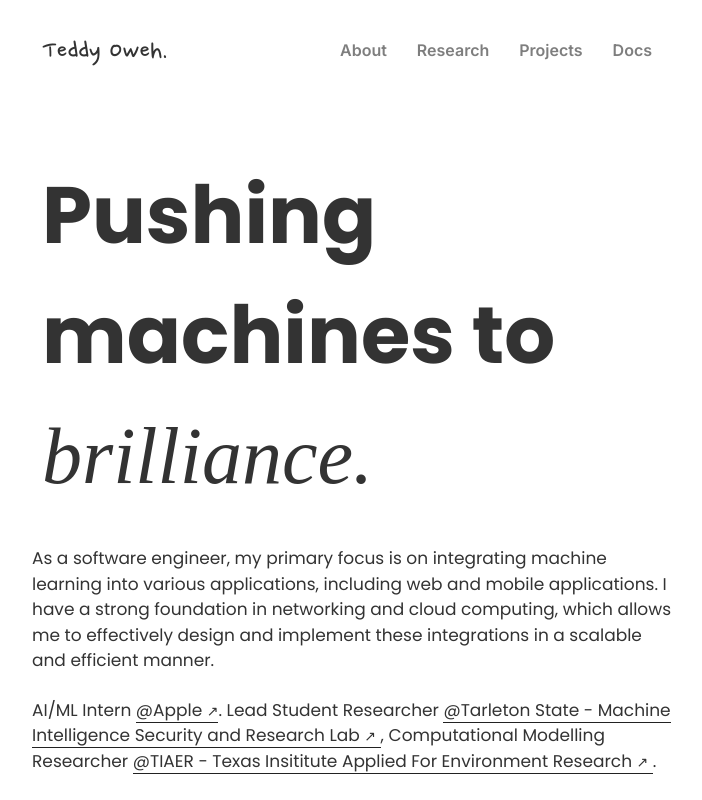
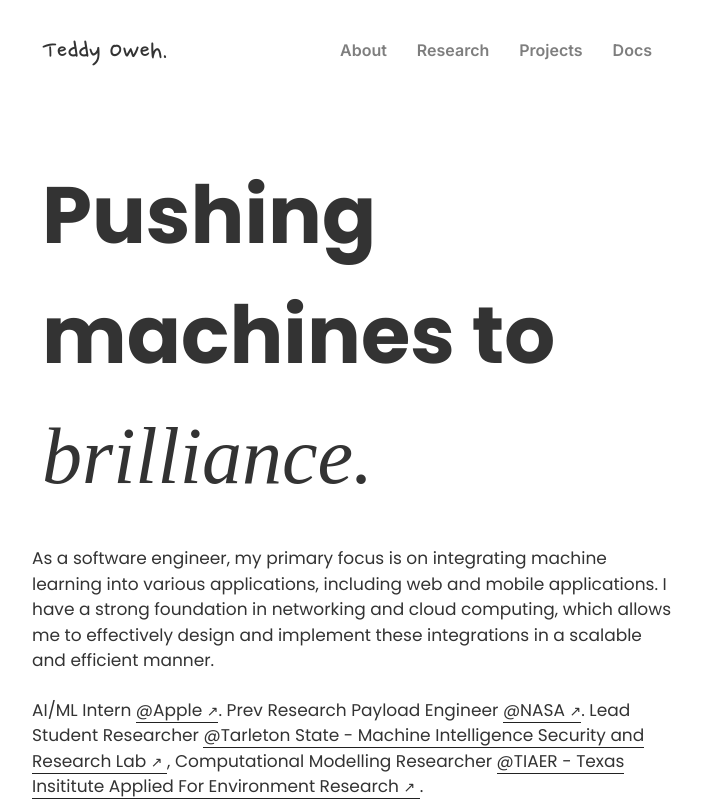
Before and after one commit to teddyoweh/teddyoweh.net-v2, a Next.js app in the folder frontend/: page / in a window 1280 px wide. Shown: the top 800 px of the page, without its empty margins (288-990 px from the left). Built offline with nearby package versions, Linux system fonts and the light colour scheme; no server answers.

Commit message:
Update page.tsx

```diff
--- a/frontend/src/app/page.tsx
+++ b/frontend/src/app/page.tsx
@@ -27,6 +27,7 @@ export default function Home() {
           <br />
           <p>
          AI/ML Intern <a href="https://apple.com">@Apple <span>↗</span></a>.
+        Prev Research Payload Engineer <a href="https://www.nasa.gov/">@NASA <span>↗</span></a>.
           Lead Student Researcher <a href="https://tarleton.edu">@Tarleton State - Machine Intelligence Security and Research Lab  <span>↗</span> </a>,
           Computational Modelling Researcher  <a href="https://www.tarleton.edu/tiaer">@TIAER - Texas Insititute Applied For Environment Research  <span>↗</span> </a>.
 
```
